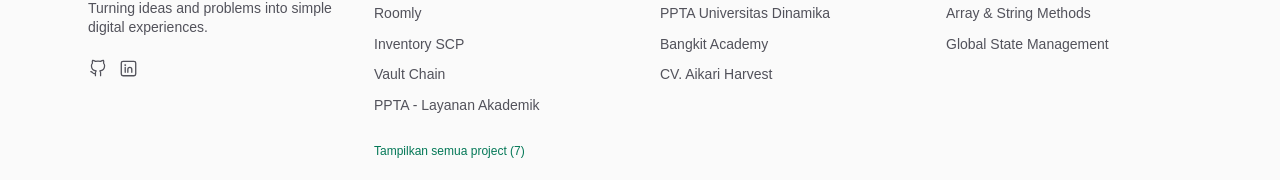
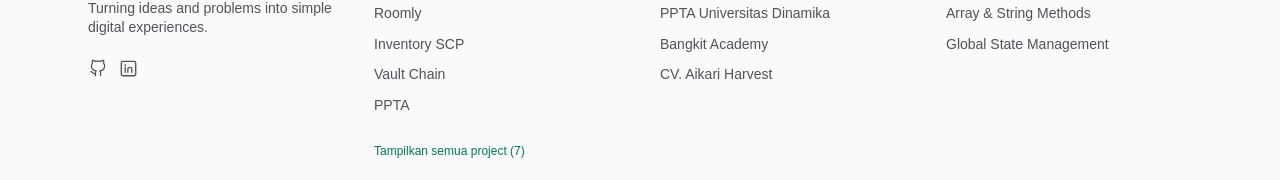
Before and after one commit to aldnazr/portofoliov2, a Next.js app: page / in a window 1280 px wide. Shown: the part 4629-4809 px from the top of the page. Built offline with nearby package versions, Linux system fonts and the light colour scheme; a web font is replaced by a local one.

Commit message:
fix(projects): split PPTA name and category fields

```diff
--- a/data/projects.ts
+++ b/data/projects.ts
@@ -86,8 +86,8 @@ export const projects: Project[] = [
     },
   },
   {
-    name: "PPTA - Layanan Akademik",
-    category: "Academic Final Project Service Center",
+    name: "PPTA",
+    category: "Layanan Akademik",
     role: ["Fullstack"],
     description:
       "Rebuild website pusat pelayanan tugas akhir untuk kebutuhan akademik Universitas Dinamika",
```
